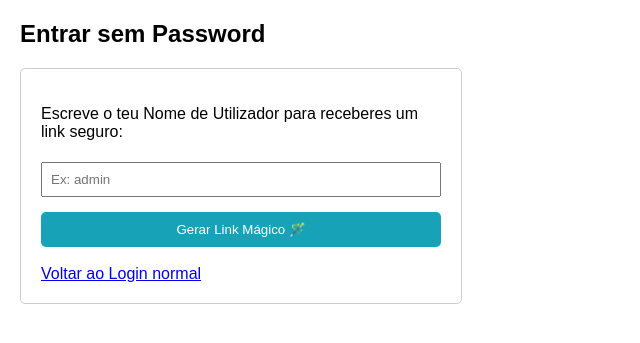
After one commit to iduartemt/a22400561-PW, a Django app: page /accounts/pedir-link/ in a window 1280 px wide. The commit adds this page. Shown: the top 343 px of the page, without its empty margins (0-640 px from the left). Run offline with Django 5.2, Linux system fonts and the light colour scheme; some libraries are stand-ins or nearby versions.

Commit message:
Implementação completa de Login por Link Mágico

```diff
--- a/accounts/templates/accounts/login.html
+++ b/accounts/templates/accounts/login.html
@@ -57,6 +57,10 @@
             <br>
             <button type="submit" class="btn">Login</button>
         </form>
+        <hr style="border-top: 1px dashed #ccc; margin: 15px 0;">
+        <a href="{% url 'accounts:pedir_link' %}" class="btn"
+            style="background-color: #17a2b8; text-align: center; width: 95%; box-sizing: border-box;">🪄 Entrar com
+            Link Mágico (Sem Password)</a>
         <p>Ainda não tens conta? <a href="{% url 'accounts:registo' %}">Regista-te aqui</a></p>
         <hr>
         <a href="{% url 'home' %}" class="btn btn-secondary">Voltar ao Menu</a>
--- /dev/null
+++ b/accounts/templates/accounts/pedir_link.html
@@ -0,0 +1,51 @@
+<!DOCTYPE html>
+<html>
+
+<head>
+    <title>Pedir Link Mágico</title>
+    <style>
+        body {
+            font-family: Arial, sans-serif;
+            margin: 20px;
+        }
+
+        .auth-container {
+            max-width: 400px;
+            border: 1px solid #ccc;
+            padding: 20px;
+            border-radius: 5px;
+        }
+
+        input {
+            width: 95%;
+            padding: 8px;
+            margin-top: 5px;
+        }
+
+        .btn {
+            background-color: #17a2b8;
+            color: white;
+            padding: 10px;
+            border: none;
+            border-radius: 5px;
+            cursor: pointer;
+            width: 100%;
+            margin-top: 15px;
+        }
+    </style>
+</head>
+
+<body>
+    <h2>Entrar sem Password</h2>
+    <div class="auth-container">
+        <p>Escreve o teu Nome de Utilizador para receberes um link seguro:</p>
+        <form method="POST">
+            {% csrf_token %}
+            <input type="text" name="username" placeholder="Ex: admin" required>
+            <button type="submit" class="btn">Gerar Link Mágico 🪄</button>
+        </form>
+        <br><a href="{% url 'accounts:login' %}">Voltar ao Login normal</a>
+    </div>
+</body>
+
+</html>
--- a/accounts/urls.py
+++ b/accounts/urls.py
@@ -7,4 +7,8 @@ urlpatterns = [
     path('registo/', views.registo_view, name='registo'),
     path('login/', views.login_view, name='login'),
     path('logout/', views.logout_view, name='logout'),
+
+    # ROTAS DO LINK MÁGICO:
+    path('pedir-link/', views.pedir_link_view, name='pedir_link'),
+    path('login-link/<str:token>/', views.login_link_view, name='login_link'),
 ]
--- a/accounts/views.py
+++ b/accounts/views.py
@@ -2,6 +2,9 @@ from django.shortcuts import render, redirect
 from django.contrib.auth import authenticate, login, logout
 from django.contrib.auth.forms import AuthenticationForm
 from .forms import RegistoForm
+from django.core.signing import TimestampSigner, BadSignature, SignatureExpired
+from django.contrib.auth.models import User
+from django.urls import reverse
 
 # View de Registo
 def registo_view(request):
@@ -34,3 +37,50 @@ def login_view(request):
 def logout_view(request):
     logout(request)
     return redirect('home')
+
+# 1. Página onde o utilizador pede o link
+def pedir_link_view(request):
+    link_gerado = None
+    if request.method == "POST":
+        username = request.POST.get('username')
+        try:
+            # Tenta ver se o utilizador existe
+            user = User.objects.get(username=username)
+
+            # GERA O TOKEN MÁGICO
+            signer = TimestampSigner()
+            token = signer.sign(username) # Criptografa o username com a data atual
+
+            # Constrói o URL completo (ex: http://127.0.0.1:8000/accounts/login-link/TOKEN)
+            link_relativo = reverse('accounts:login_link', kwargs={'token': token})
+            link_gerado = request.build_absolute_uri(link_relativo)
+
+            # Imprime no terminal para poderes clicar!
+            print("\n" + "="*30)
+            print(f"LINK MÁGICO PARA O USER '{username}':\n{link_gerado}")
+            print("="*30 + "\n")
+
+        except User.DoesNotExist:
+            # Se não existe, não fazemos nada (por segurança não avisamos que não existe)
+            pass
+
+        # Mostramos uma página a dizer "Verifica o terminal"
+        return render(request, 'accounts/link_enviado.html', {'link': link_gerado})
+
+    return render(request, 'accounts/pedir_link.html')
+
+# 2. Página que processa o clique no link
+def login_link_view(request, token):
+    signer = TimestampSigner()
+    try:
+        # Tenta descodificar o token. 'max_age=300' faz com que o link expire em 5 minutos (300s)!
+        username = signer.unsign(token, max_age=300)
+        user = User.objects.get(username=username)
+
+        # Faz Login automático!
+        login(request, user)
+        return redirect('home')
+
+    except (BadSignature, SignatureExpired, User.DoesNotExist):
+        # Se o link for falso, alterado, ou já tiver expirado: erro!
+        return render(request, 'accounts/link_erro.html')
```
Also changed, not shown: accounts/templates/accounts/link_enviado.html (added, +37 -0 lines), accounts/templates/accounts/link_erro.html (added, +10 -0 lines), db.sqlite3.
